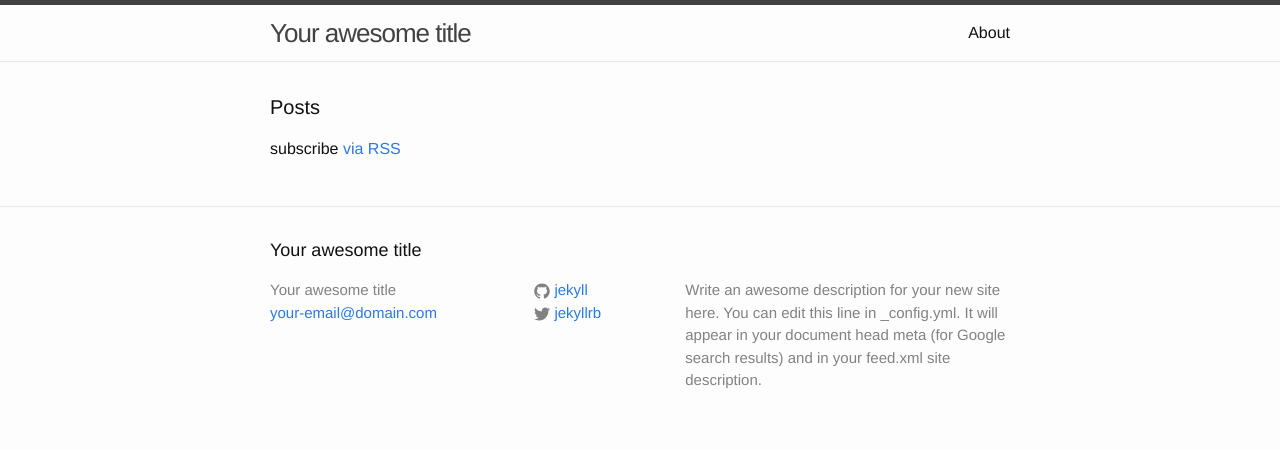
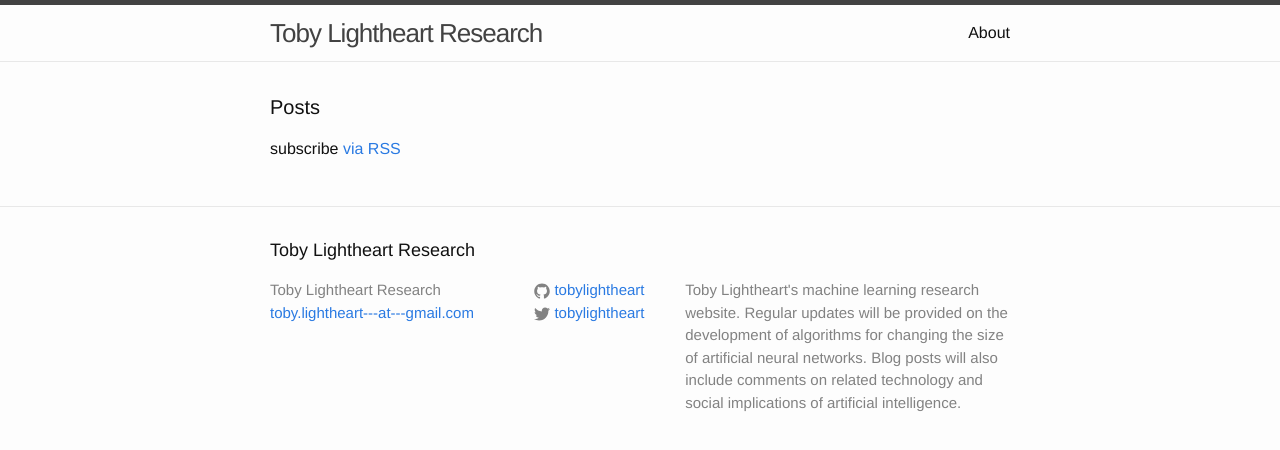
Before and after one commit to tobylightheart/tobylightheart.github.io, a Jekyll site: the page built from index.html, in a window 1280 px wide. Shown: the top 450 px of the page. Built offline with Jekyll 4.4.1, drawn with Linux system fonts in a browser that asks for light colours.

Commit message:
Update _config with website description and user details

```diff
--- a/_config.yml
+++ b/_config.yml
@@ -6,16 +6,16 @@
 # 'jekyll serve'. If you change this file, please restart the server process.
 
 # Site settings
-title: Your awesome title
-email: your-email@domain.com
+title: Toby Lightheart Research
+email: toby.lightheart---at---gmail.com
 description: > # this means to ignore newlines until "baseurl:"
-  Write an awesome description for your new site here. You can edit this
-  line in _config.yml. It will appear in your document head meta (for
-  Google search results) and in your feed.xml site description.
+  Toby Lightheart's machine learning research website.
+  Regular updates will be provided on the development of algorithms for changing the size of artificial neural networks.
+  Blog posts will also include comments on related technology and social implications of artificial intelligence.
 baseurl: "" # the subpath of your site, e.g. /blog
-url: "http://yourdomain.com" # the base hostname & protocol for your site
-twitter_username: jekyllrb
-github_username:  jekyll
+url: "https://tobylightheart.github.io" # the base hostname & protocol for your site
+twitter_username: tobylightheart
+github_username:  tobylightheart
 
 # Build settings
 markdown: kramdown
```
